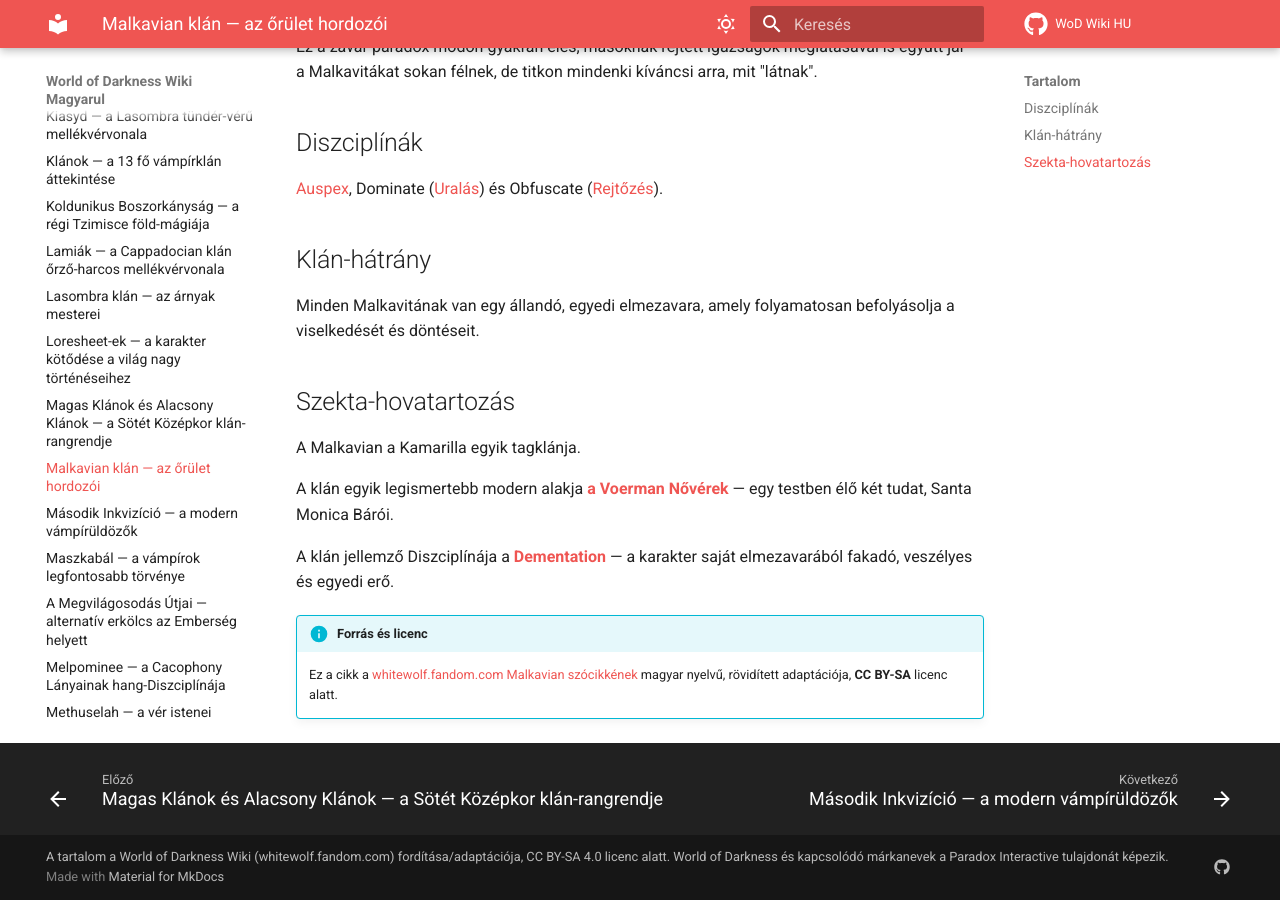
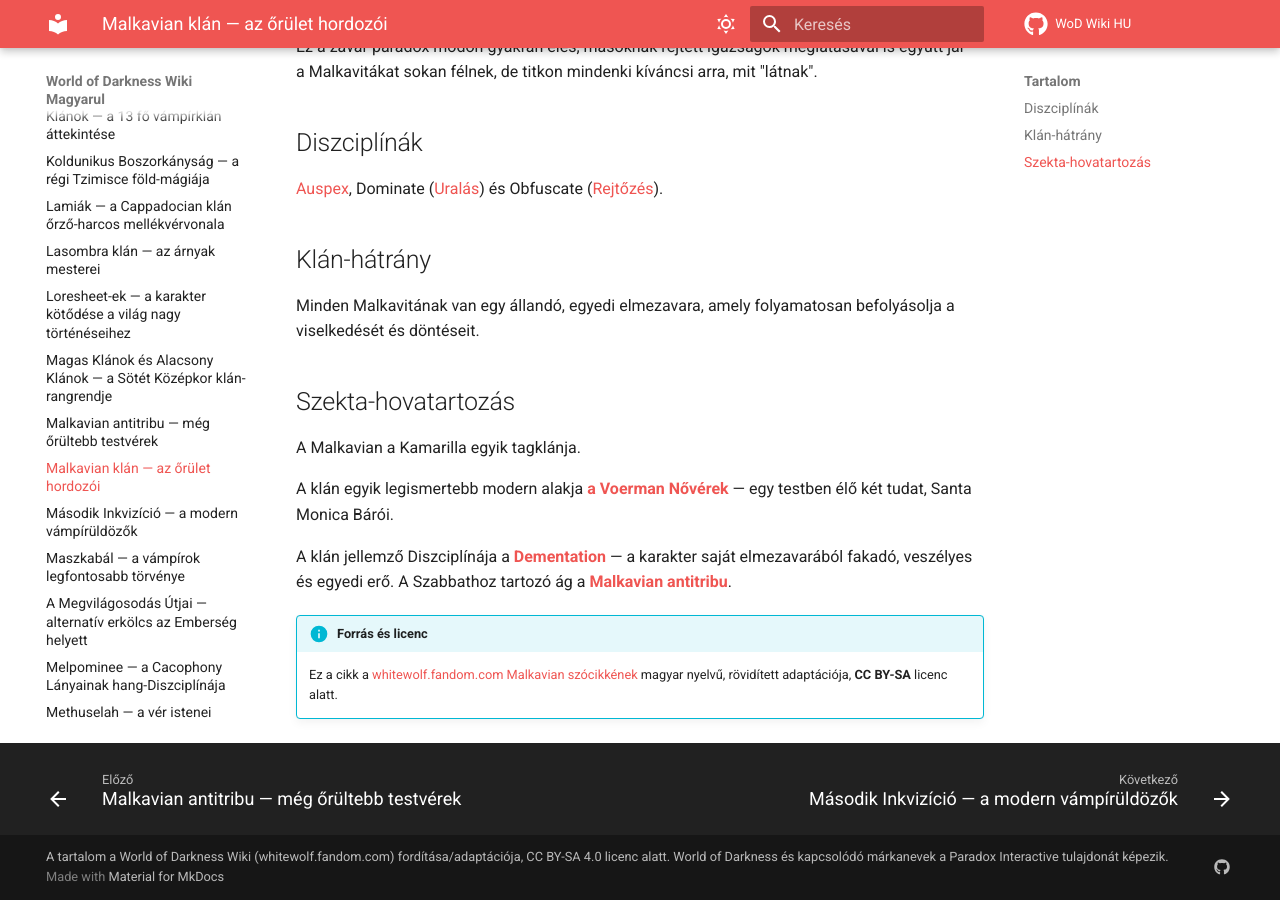
Before and after one commit to davidszentgyorgyi/wod-hu, an MkDocs documentation site: the page built from docs/vampire-a-maszkabal/malkavian.md, in a window 1280 px wide and 900 px high, scrolled down 1541 px. Built offline with MkDocs 1.6.1 and Material for MkDocs 9.7.7, drawn with Linux system fonts in a browser that asks for light colours; comment, search, counter and statistics services are not loaded.

Commit message:
Add Malkavian antitribu article
Original, reworded summary of the Sabbat-aligned Malkavian branch,
Vasantasena's role founding the Sabbat, and madness-as-weapon culture.
Linked from malkavian.md.

Co-Authored-By: Claude Sonnet 5 <noreply@anthropic.com>

```diff
--- a/docs/vampire-a-maszkabal/malkavian.md
+++ b/docs/vampire-a-maszkabal/malkavian.md
@@ -36,7 +36,8 @@ A klán egyik legismertebb modern alakja **[a Voerman Nővérek](voerman-nover.m
 testben élő két tudat, Santa Monica Bárói.
 
 A klán jellemző Diszciplínája a **[Dementation](dementation.md)** — a karakter saját
-elmezavarából fakadó, veszélyes és egyedi erő.
+elmezavarából fakadó, veszélyes és egyedi erő. A Szabbathoz tartozó ág a
+**[Malkavian antitribu](malkavian-antitribu.md)**.
 
 !!! info "Forrás és licenc"
     Ez a cikk a [whitewolf.fandom.com Malkavian szócikkének](https://whitewolf.fandom.com/wiki/Malkavian_(VTM))
```
Also changed, not shown: CONTENT_MAP.md (+1 -0 lines), docs/vampire-a-maszkabal/malkavian-antitribu.md (added, +35 -0 lines).
